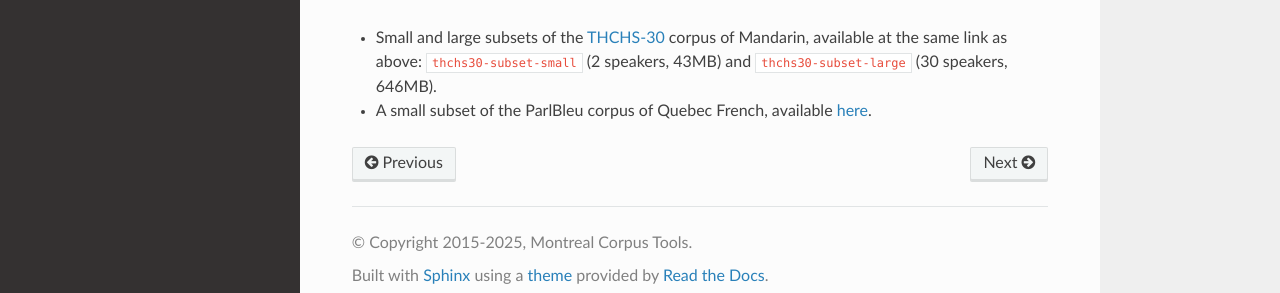
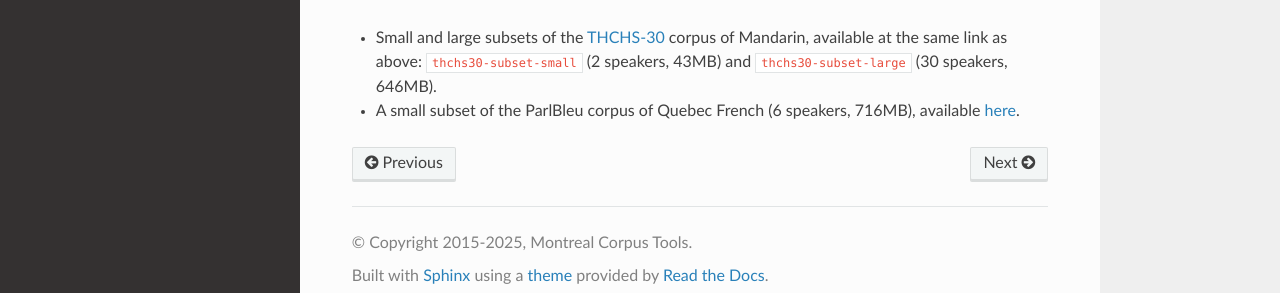
Before and after one commit to MontrealCorpusTools/PolyglotDB, a Sphinx documentation site: the page built from docs/source/tutorial_corpus.rst, in a window 1280 px wide and 989 px high. Shown: the part 677-970 px from the top of the window. Built offline with Sphinx 7.4.7 and the Read the Docs theme 3.1.0, drawn with Linux system fonts in a browser that asks for light colours; the version number could not be read and is left out.

Commit message:
Update tutorial_corpus.rst

```diff
--- a/docs/source/tutorial_corpus.rst
+++ b/docs/source/tutorial_corpus.rst
@@ -29,4 +29,4 @@ Alternative example corpora
 A good exercise for getting familiar with PolyglotDB is to adapt the provided tutorial scripts for use on other corpora. To this end, the following example corpora for other languages have also been aligned with MFA and made available:
 
 * Small and large subsets of the `THCHS-30`_ corpus of Mandarin, available at the same link as above: ``thchs30-subset-small`` (2 speakers, 43MB) and ``thchs30-subset-large`` (30 speakers, 646MB).
-* A small subset of the ParlBleu corpus of Quebec French, available `here <https://github.com/massimolipari/ParlBleu-subset>`_.
+* A small subset of the ParlBleu corpus of Quebec French (6 speakers, 716MB), available `here <https://github.com/massimolipari/ParlBleu-subset>`_.
```
